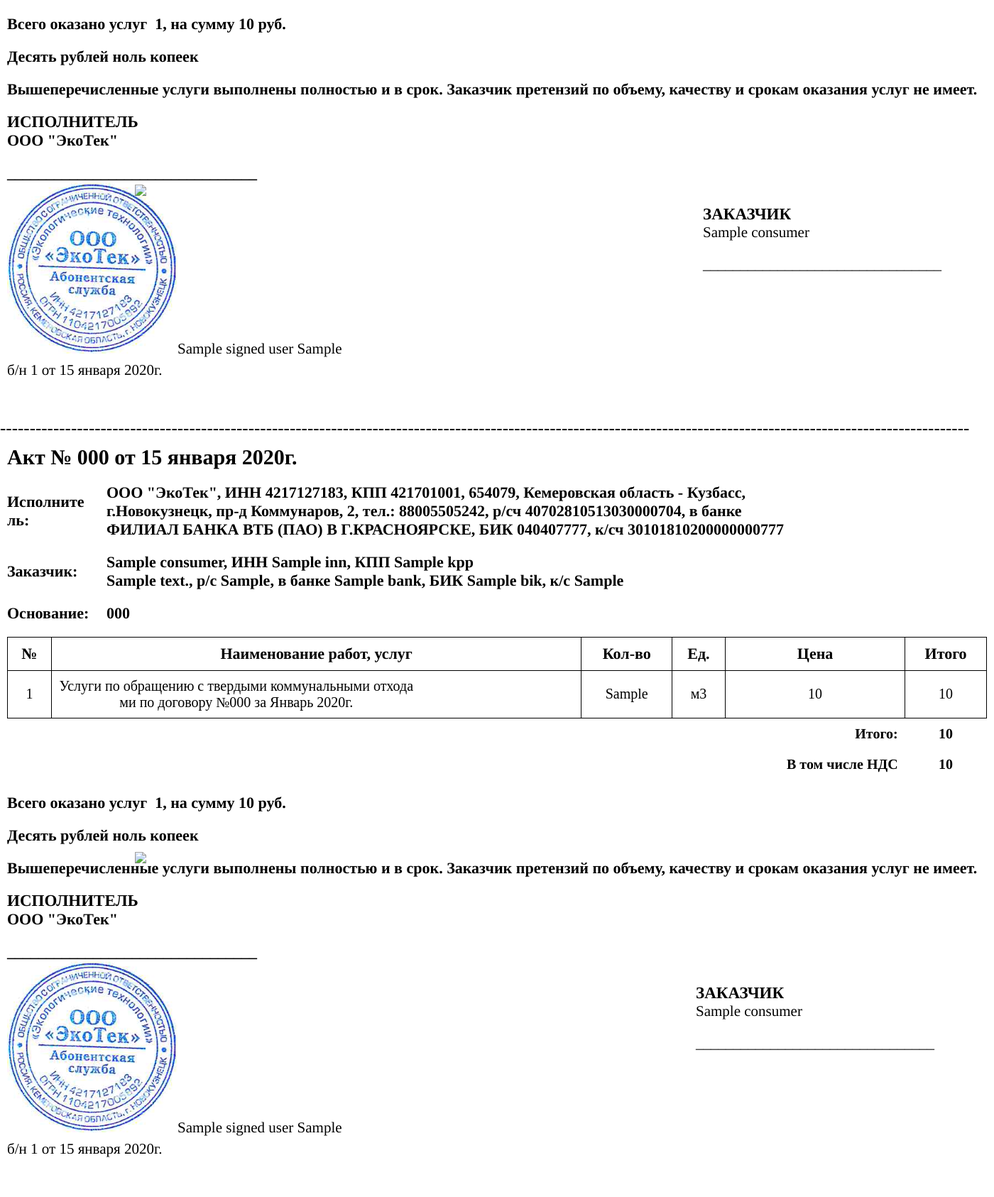
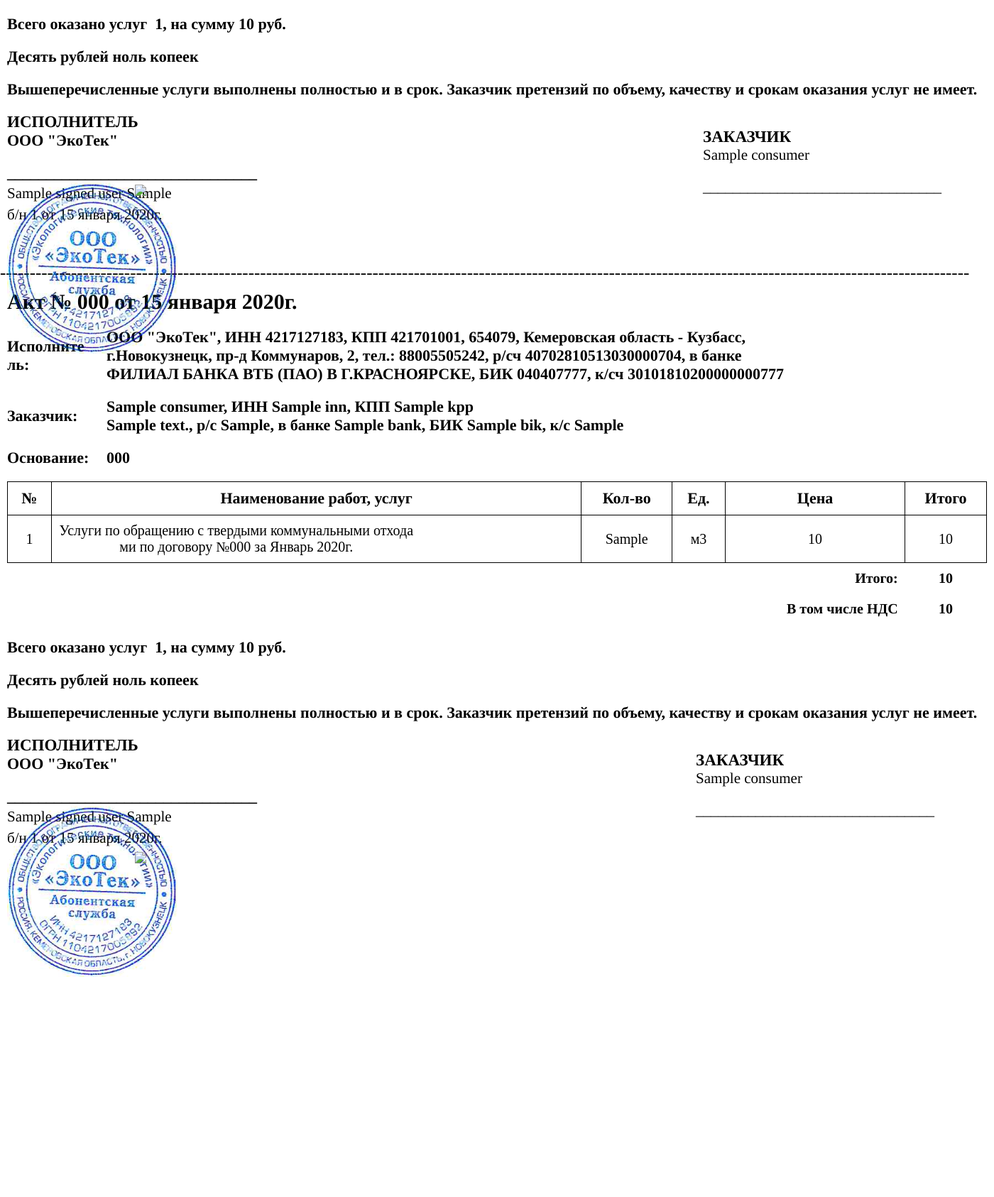
Before and after one commit to DOXOPOKC/accountant_app, a Django app: template backend/templates/Шаблон акта.html in a window 1400 px wide. Shown: the part 480-2166 px from the top of the page at 71% size. After the commit the page ends 1856 px from the top, so only its background shows below. Run offline with Django 3.2, Linux system fonts and the light colour scheme; the template is opened without the code that fills it: most values are stand-ins (such as "Sample title", 1, 10 or a date in 2020); parts of the project's set-up code (start-up, migrations or seed data) failed here and were passed over.

Commit message:
add stamp on documents fix width lil more

```diff
--- a/backend/templates/Шаблон акта.html
+++ b/backend/templates/Шаблон акта.html
@@ -164,7 +164,7 @@
 						<p class="ft14"><b>ИСПОЛНИТЕЛЬ</b></p>
 						<p class="ft12"><b>ООО &#34;ЭкоТек&#34;</b></p>
 						<p style="padding: 20px 0 0 0;" class="ft12"><b>{% if consumer.signed_user.sign %}<img src="{{ consumer.signed_user.sign.url }}" style="display: inline; position: absolute;z-index: 1;left: 190px;top:740px;"/>{% endif %}________________________________</b></p>
-						<p class="ft18"><img src="http://jud-module.lf.ru/static/stamp/печать.png" width="240px"/>{{ consumer.signed_user.name }}&nbsp;{{ sign_user_document }}<br/>б/н {{ consumer.signed_user.doc_number }}&nbsp;от&nbsp;{{ consumer.signed_user.doc_date|date:"d E Y" }}г.</p>
+						<p class="ft18"><img src="http://jud-module.lf.ru/static/stamp/печать.png" width="240px" style="position: absolute; z-index:0;"/>{{ consumer.signed_user.name }}&nbsp;{{ sign_user_document }}<br/>б/н {{ consumer.signed_user.doc_number }}&nbsp;от&nbsp;{{ consumer.signed_user.doc_date|date:"d E Y" }}г.</p>
 					</td>
 					<td colspan="1" style="padding: -20px;">
 						<p style="margin: 0 0 0px 0;" class="ft14"><b>ЗАКАЗЧИК</b></p>
@@ -290,7 +290,7 @@
 						<p class="ft14"><b>ИСПОЛНИТЕЛЬ</b></p>
 						<p class="ft12"><b>ООО &#34;ЭкоТек&#34;</b></p>
 						<p style="padding: 20px 0 0 0;" class="ft12"><b>{% if consumer.signed_user.sign %}<img src="{{ consumer.signed_user.sign.url }}" style="display: inline; position: absolute;z-index: 1;left: 190px;top:1680px;"/>{% endif %}________________________________</b></p>
-						<p class="ft18"><img src="http://jud-module.lf.ru/static/stamp/печать.png" width="240px"/>{{ consumer.signed_user.name }}&nbsp;{{ sign_user_document }}<br/>б/н {{ consumer.signed_user.doc_number }}&nbsp;от&nbsp;{{ consumer.signed_user.doc_date|date:"d E Y" }}г.</p>
+						<p class="ft18"><img src="http://jud-module.lf.ru/static/stamp/печать.png" width="240px" style="position: absolute; z-index:0;"/>{{ consumer.signed_user.name }}&nbsp;{{ sign_user_document }}<br/>б/н {{ consumer.signed_user.doc_number }}&nbsp;от&nbsp;{{ consumer.signed_user.doc_date|date:"d E Y" }}г.</p>
 					</td>
 					<td colspan="1" style="padding: 0;">
 						<p style="margin: 0 0 0px 0;" class="ft14"><b>ЗАКАЗЧИК</b></p>
--- a/backend/templates/Шаблон счет фактуры .html
+++ b/backend/templates/Шаблон счет фактуры .html
@@ -157,7 +157,7 @@
 				</td>
 				<td style="vertical-align: bottom;">
 					<p>{% if consumer.signed_user.sign %}<img src="{{ consumer.signed_user.sign.url }}" style="display: inline; position: absolute;z-index: 1;left: 320px;top:490px; max-width: 100px; height: auto;"/>{% endif %}</p>
-					<p style="width:50px;text-align:center;border-top:1px solid black" class="ft10"><img src="http://jud-module.lf.ru/static/stamp/печать.png" width="240px"/>(подпись)</p>
+					<p style="width:50px;text-align:center;border-top:1px solid black" class="ft10"><img src="http://jud-module.lf.ru/static/stamp/печать.png" width="240px" style="position: absolute; z-index:0;"/>(подпись)</p>
 				</td>
 				<td style="vertical-align: baseline;">
 					<p class="ft16">{{ consumer.signed_user.name }}&nbsp;<br/>{{ sign_user_document }}&nbsp;б/н {{ consumer.signed_user.doc_number }}&nbsp;<br/>от&nbsp;{{ consumer.signed_user.doc_date|date:"d E Y" }}г.</p>
--- a/backend/templates/Шаблон счета.html
+++ b/backend/templates/Шаблон счета.html
@@ -151,11 +151,11 @@
 					<hr />
 				</td>
 			</tr>
-			<tr style="height: 10px;">
+			<tr style="height: 10px; position: relative;">
 				<td style="padding: 0;">
 					<p style="white-space:nowrap" class="ft14">Руководитель</p>
 					<p style="padding: 20px 0 0 0;white-space:nowrap" class="ft12"><b>{% if consumer.signed_user.sign %}<img src="{{ consumer.signed_user.sign.url }}" style="display: inline; position: absolute;z-index: 1;left: 100px;top:700px; max-width: 140px; height: auto;"/>{% endif %}____________________________</b></p>
-					<p style="padding: 0 0 0 0;white-space:nowrap" class="ft18"><img src="http://jud-module.lf.ru/static/stamp/печать.png" width="240px"/>{{ consumer.signed_user.name }}&#160;{{ sign_user_document }}<br/>б/н {{ consumer.signed_user.doc_number }}&#160;от&#160;{{ consumer.signed_user.doc_date|date:"d E Y" }}г.</p>
+					<p style="padding: 0 0 0 0;white-space:nowrap;" class="ft18"><img src="http://jud-module.lf.ru/static/stamp/печать.png" width="240px" style="position: absolute; z-index:0;"/>{{ consumer.signed_user.name }}&#160;{{ sign_user_document }}<br/>б/н {{ consumer.signed_user.doc_number }}&#160;от&#160;{{ consumer.signed_user.doc_date|date:"d E Y" }}г.</p>
 				</td>
 				<td style="padding: 0 0 0 500px;">
 					<p style="white-space:nowrap;padding: 0 90px 0 0;" class="ft14">Бухгалтер</p>
```
